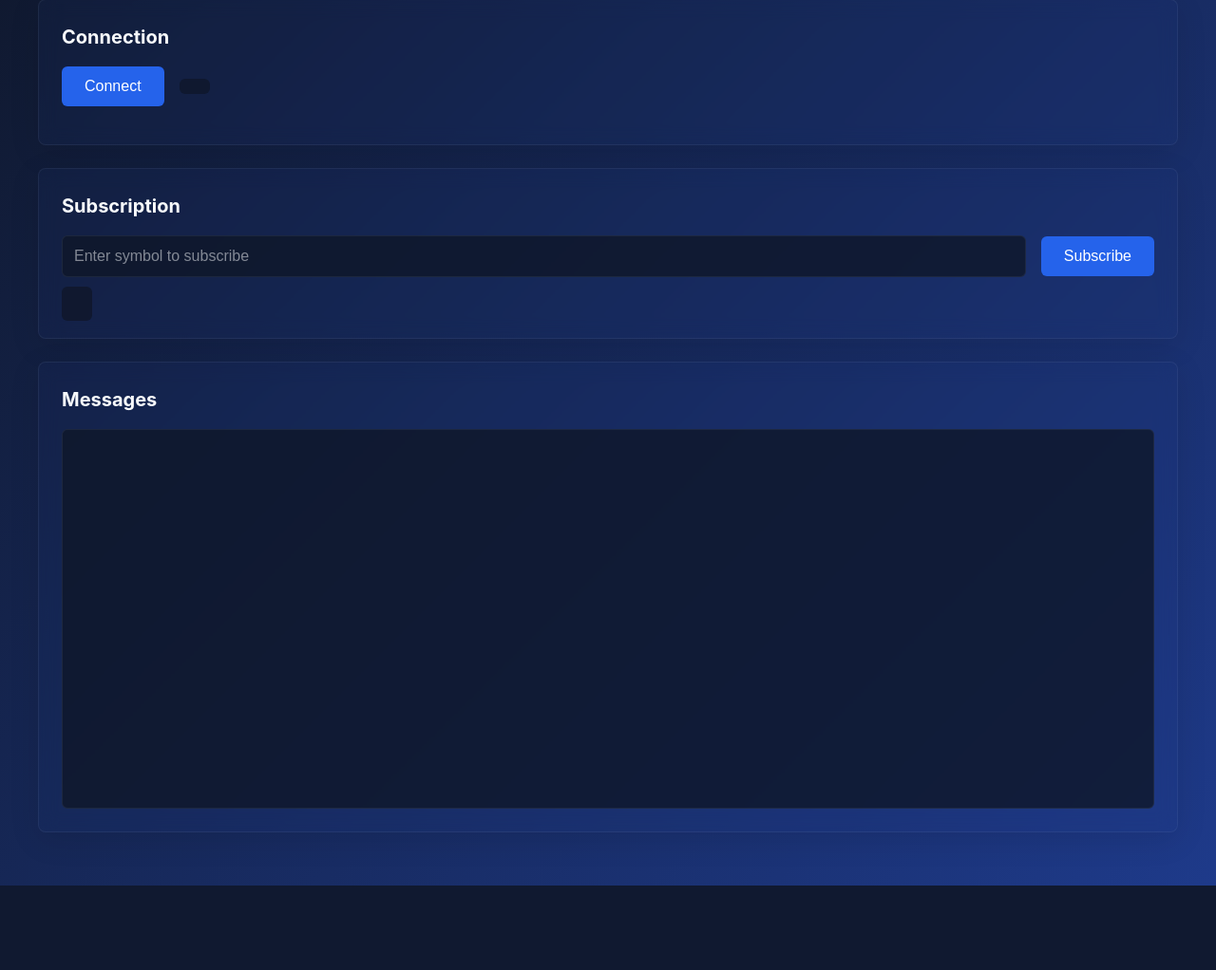
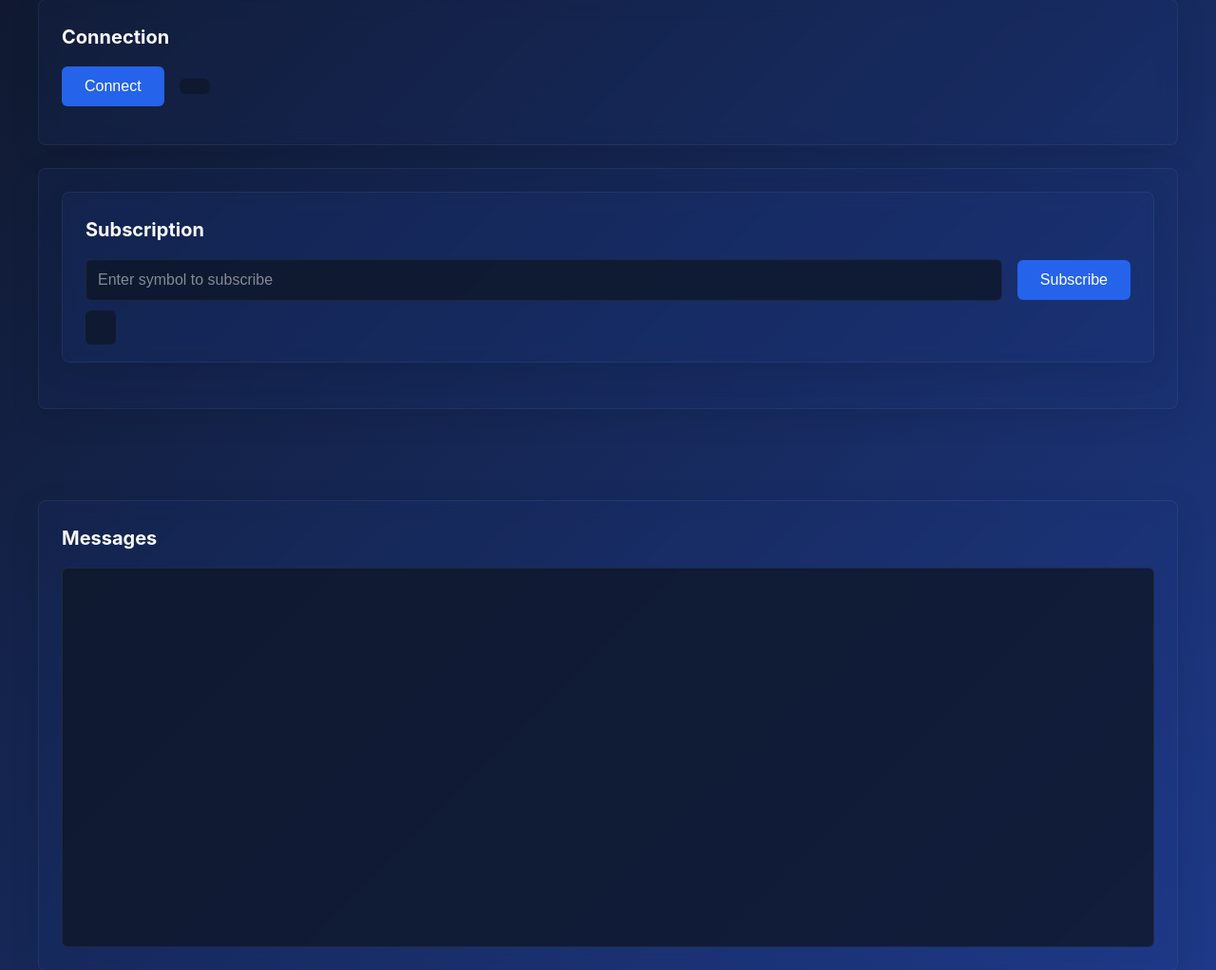
Before and after one commit to bautidaugero/api-matriz-pruebas, a Flask app: page /market_data in a window 1280 px wide. Shown: the part 157-1179 px from the top of the page at 95% size. Before the commit the page ends 1090 px from the top, so only its background shows below. Run offline with Flask 3, Linux system fonts and the light colour scheme; parts of the project's set-up code (start-up, migrations or seed data) failed here and were passed over.

Commit message:
Espacio entre DIVS

```diff
--- a/templates/market_data.html
+++ b/templates/market_data.html
@@ -162,6 +162,10 @@
             color: var(--error-color);
         }
 
+        .spacer {
+            margin-bottom: 6rem;
+        }
+
         #messageLog {
             height: 400px;
             overflow-y: auto;
@@ -234,6 +238,7 @@
             </div>
         </div>
 
+        <div class="card spacer"> <!-- Agregar la clase spacer -->
             <div class="card">
                 <h2>Subscription</h2>
                 <div class="control-group">
@@ -243,6 +248,7 @@
                     <button onclick="subscribe()">Subscribe</button>
                 </div>
                 <span id="subscriptionStatus" class="status"></span>
+            </div>
         </div>
 
         <div class="card">
```
Lines whose indentation alone changed are shown as unchanged.
